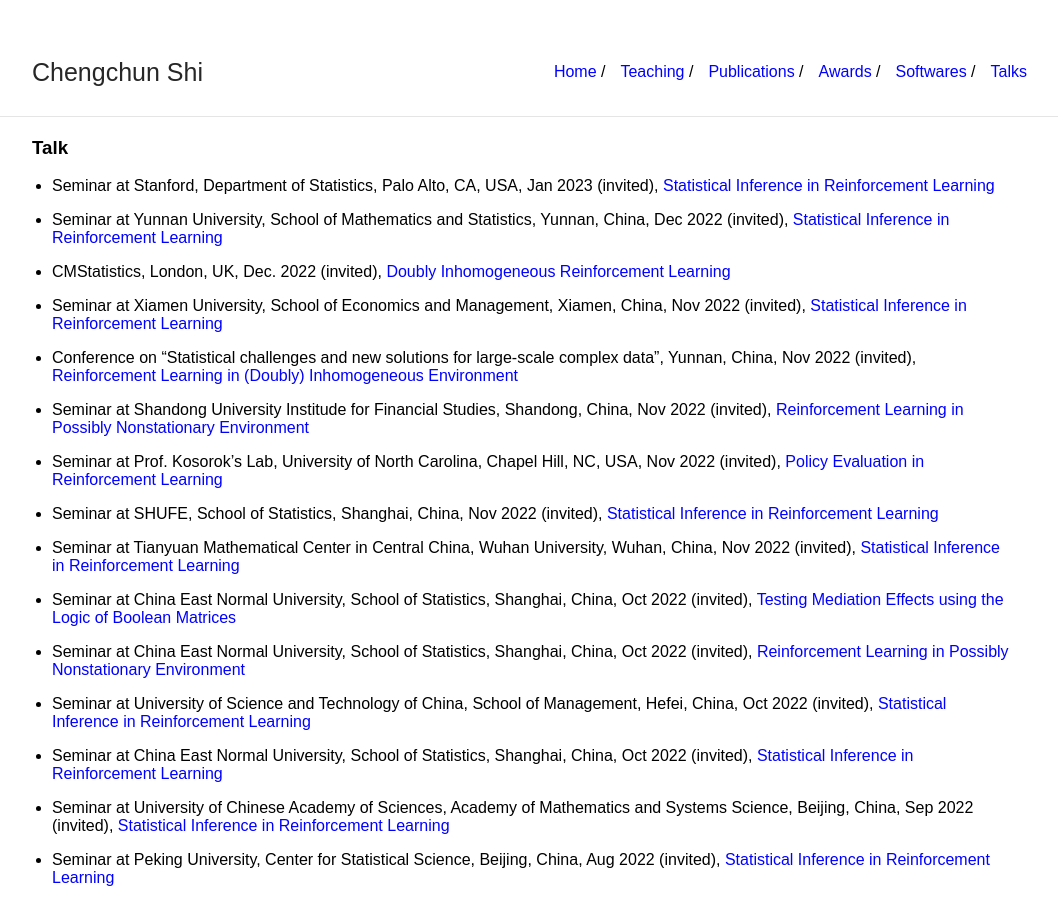
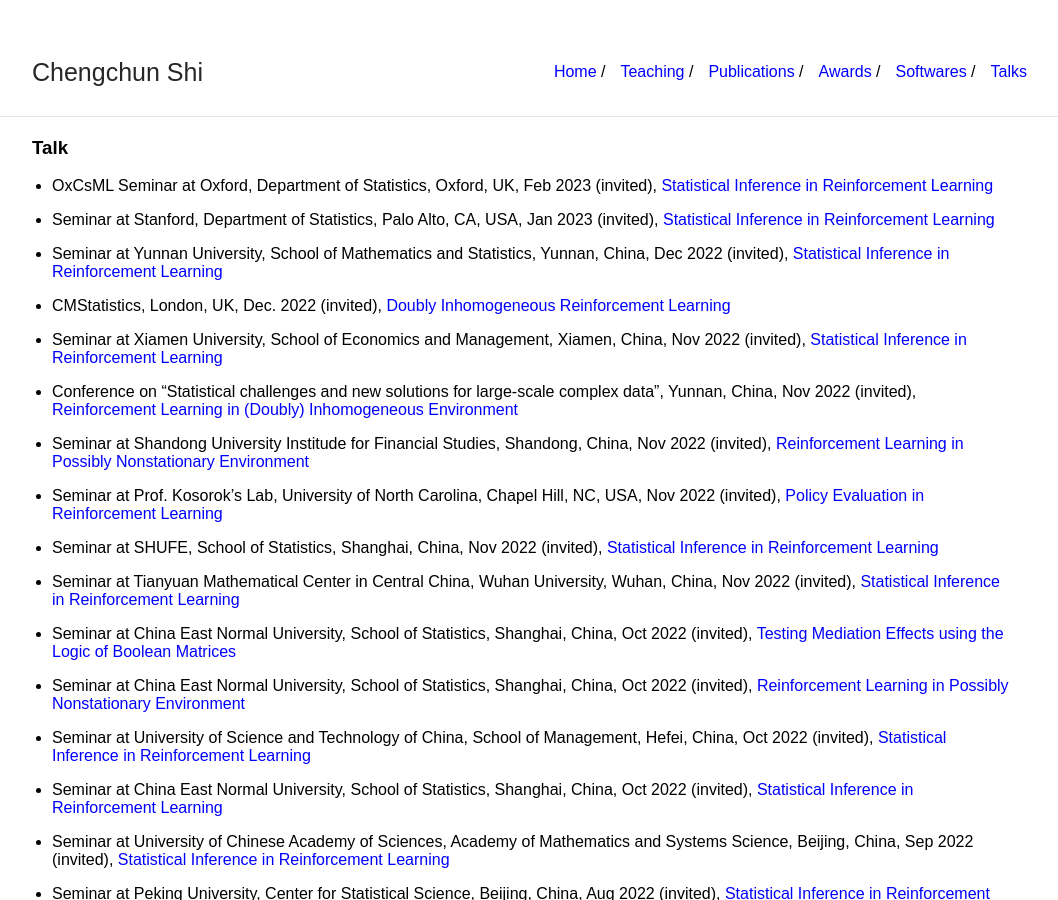
Before and after one commit to callmespring/callmespring.github.io, a Jekyll site: the page built from talk.md, in a window 1280 px wide and 900 px high. Shown: the whole window, without its empty margins (108-1166 px from the left). Built offline with Jekyll 4.4.1, drawn with Linux system fonts in a browser that asks for light colours.

Commit message:
Update talk.md

```diff
--- a/talk.md
+++ b/talk.md
@@ -4,6 +4,8 @@
 ---
 
 ### Talk
+
+* OxCsML Seminar at Oxford, Department of Statistics, Oxford, UK, Feb 2023 (invited), [Statistical Inference in Reinforcement Learning](./slides/StatRL.pdf)
 
 * Seminar at Stanford, Department of Statistics, Palo Alto, CA, USA, Jan 2023 (invited), [Statistical Inference in Reinforcement Learning](./slides/StatRL.pdf)
 
```
